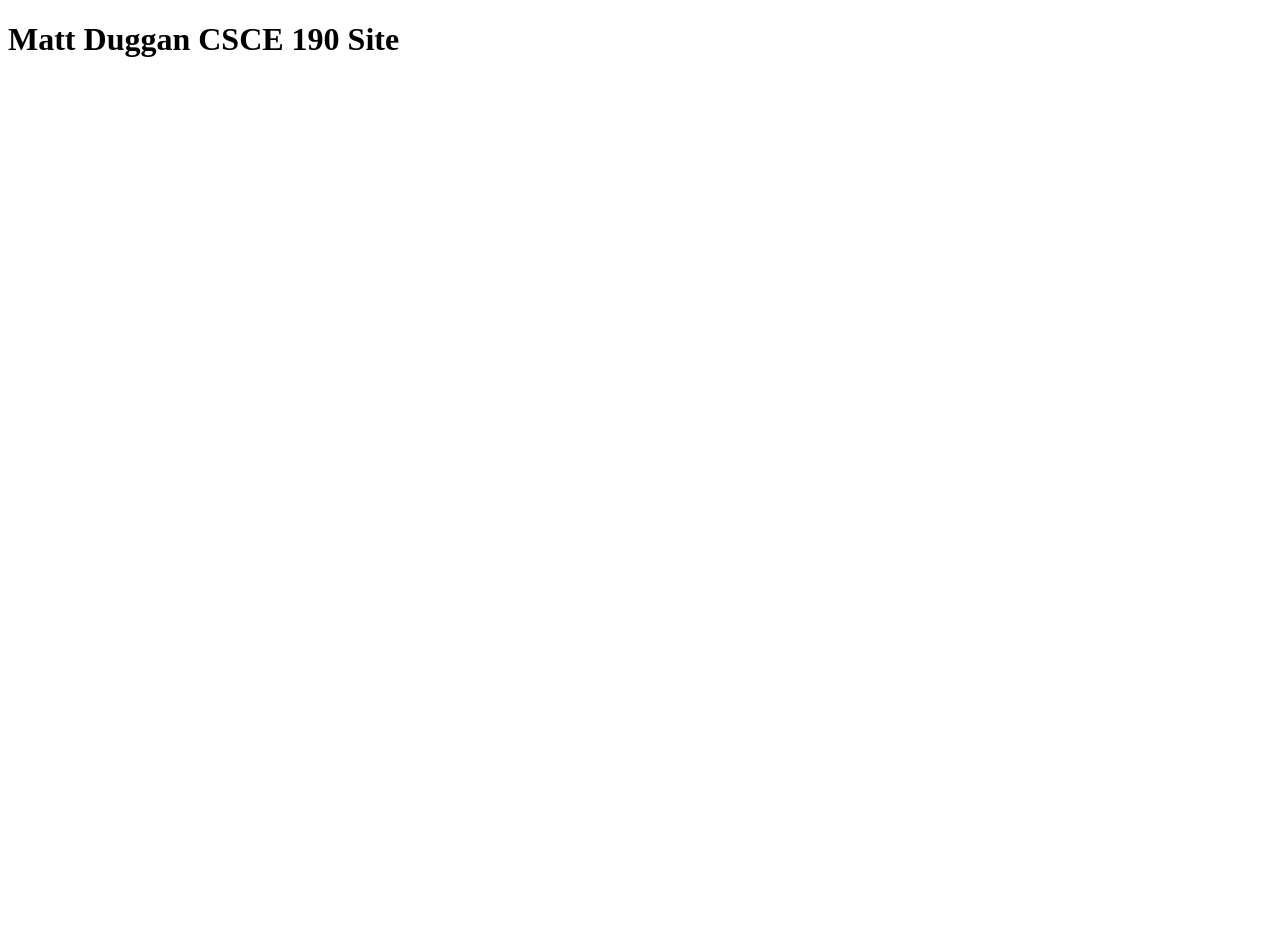
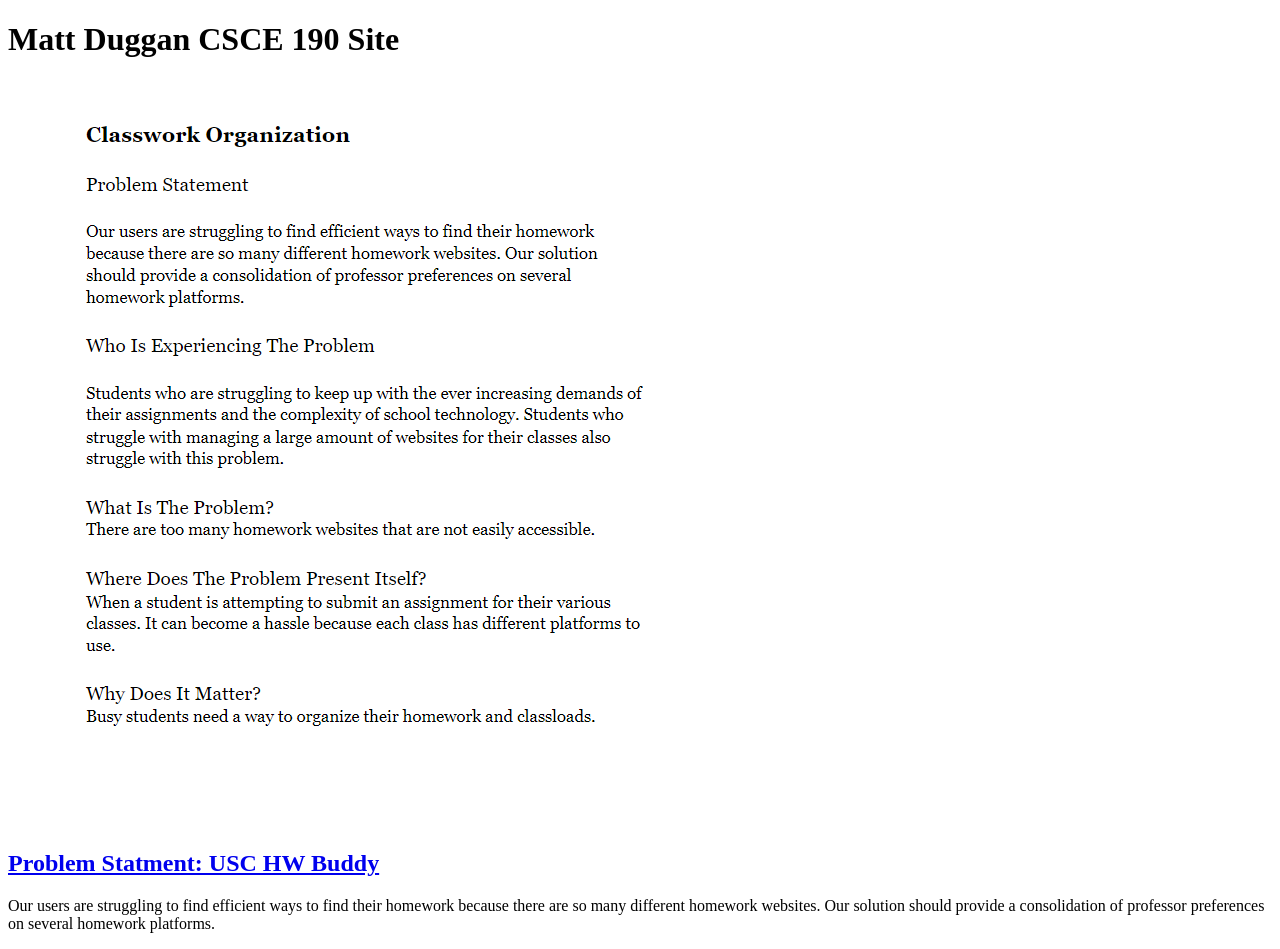
Before and after one commit to MattyD797/MattyD797.github.io, a plain HTML site: page index.html in a window 1280 px wide. Before the commit the page ends 800 px from the top, so only its background shows below. Drawn offline with Linux system fonts and the light colour scheme.

Commit message:
added problem statement

```diff
--- a/index.html
+++ b/index.html
@@ -5,5 +5,17 @@
     </head>
     <body>
         <h1> Matt Duggan CSCE 190 Site </h1>
+
+        <section class="assignment">
+            <a href="files/PS.pdf"><img src="images/PS.PNG"></a>
+            <section class="assingment-details">
+                <a href="files/PS.pdf"><h2>
+                    Problem Statment: USC HW Buddy
+                </h2></a>
+                <p>
+                    Our users are struggling to find efficient ways to find their homework because there are so many different homework websites. Our solution should provide a consolidation of professor preferences on several homework platforms.
+                </p>
+            </section>
+        </section>
     </body>
 </html>
```
Also changed, not shown: images/PS.PNG (added), 1 other file.
